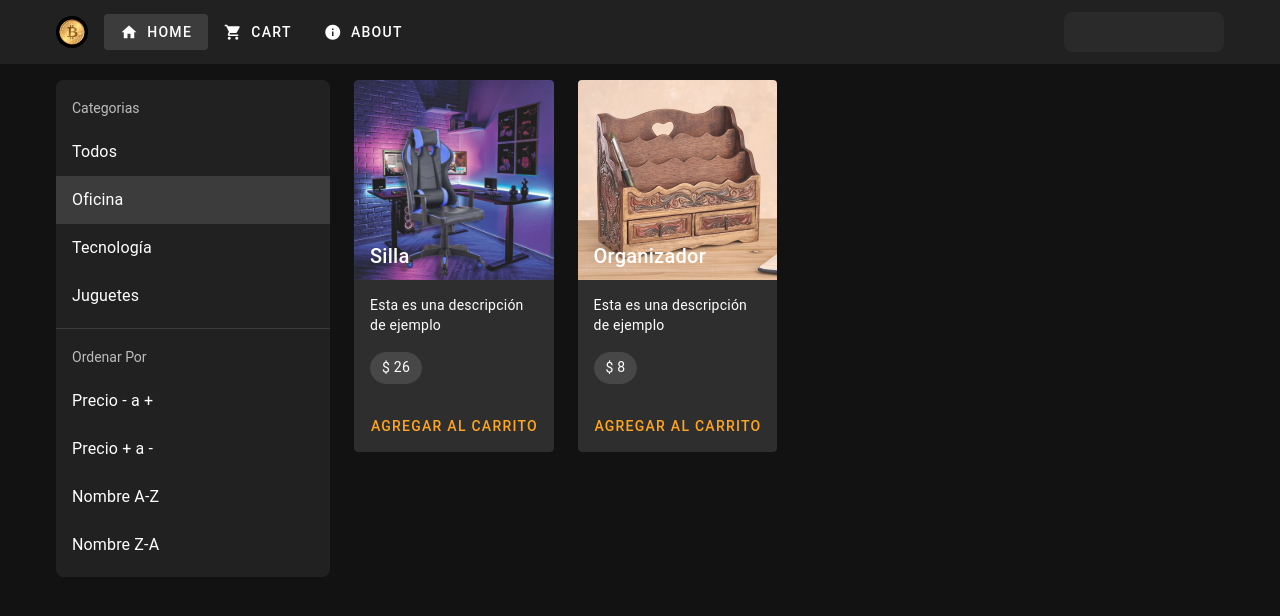
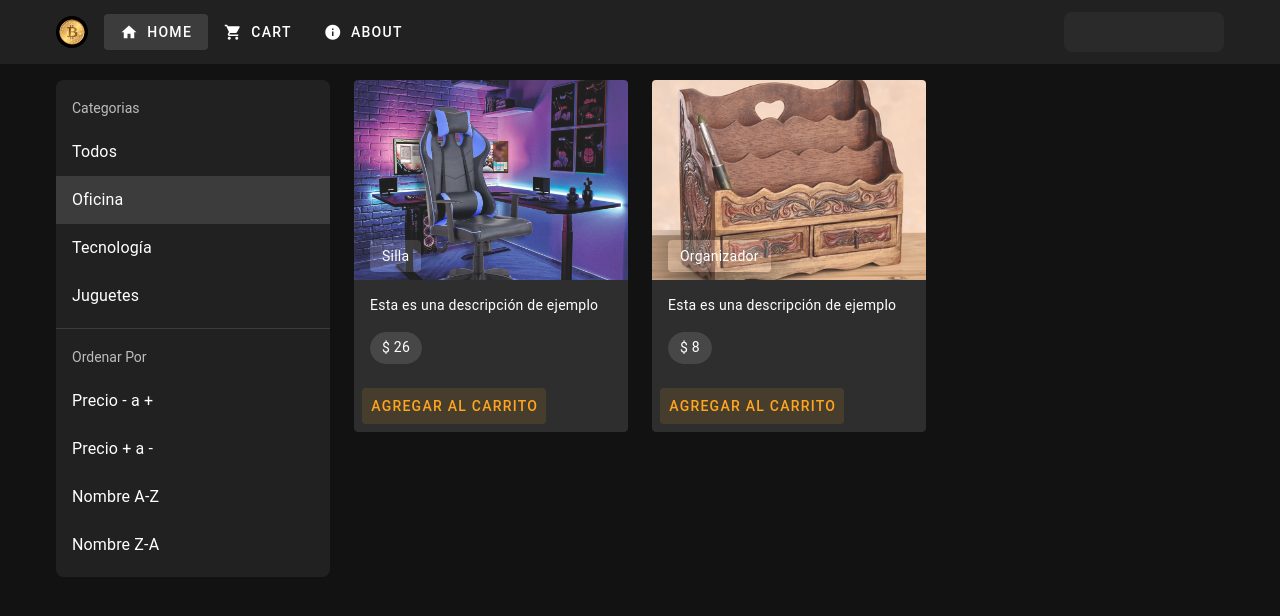
Before and after one commit to w0zner/vue-3-ecommerce, a Vue app: page /categories/1 in a window 1280 px wide. Shown: the top 616 px of the page. Built offline with nearby package versions, Linux system fonts and the light colour scheme.

Commit message:
Ajustes visuales finales

```diff
--- a/src/components/ProductCard.vue
+++ b/src/components/ProductCard.vue
@@ -35,15 +35,16 @@
 
 <template>
     <v-card  variant="tonal">
-
         <v-img class="align-end text-white"
-        height="200px"
-        :src="productImageUrl"
-        cover>
-        <v-card-title>{{ product.name }}</v-card-title>
+            height="200px"
+            :src="productImageUrl"
+            cover>
+            <v-card-title >
+                <v-chip label style="box-shadow: -1px 6px 51px 5px rgba(0,0,0,0.75);">
+                    {{ product.name }}
+                </v-chip>
+            </v-card-title>
         </v-img>
-
-
 
         <v-card-text>
             <p class="mb-4">Esta es una descripción de ejemplo</p>
@@ -51,12 +52,9 @@
         </v-card-text>
 
         <v-card-actions>
-            <v-btn @click="onClickAddProduct" color="orange">
+            <v-btn @click="onClickAddProduct" color="orange" variant="tonal">
                 Agregar al carrito
             </v-btn>
         </v-card-actions>
-
     </v-card>
-
-
 </template>
--- a/src/components/ProductList.vue
+++ b/src/components/ProductList.vue
@@ -36,7 +36,12 @@
         </div>
 
         <v-row v-else>
-            <v-col v-for="product in products" :key="product.id" cols="12" sm="6" md="4" lg="3">
+            <v-col cols="12"  v-if="products?.length === 0" >
+                <v-alert border="bottom" border-color="orange" elevation="2">
+                    <span class="d-flex justify-center align-center h-100" style="font-style: italic; color: lightgray; font-size: 14px;">No hay productos para esta sección.</span>
+                </v-alert>
+            </v-col>
+            <v-col v-else v-for="product in products" :key="product.id" cols="12" sm="6" md="4" lg="4">
                 <ProductCard  :product="product"/>
             </v-col>
         </v-row>
--- a/src/components/cart/SummaryCard.vue
+++ b/src/components/cart/SummaryCard.vue
@@ -35,19 +35,18 @@
                 </template>
 
                 <template v-slot:default="{ isActive }">
-                    <v-card class="mx-auto" title="Pedido Enviado con éxito!" subtitle="Que disfrute su compra!">
+                    <v-card class="mx-auto" title="Pedido Enviado con éxito!"  rounded="lg" prepend-icon="mdi-bullseye-arrow">
                         <template v-slot:append>
                             <v-icon color="orange" icon="mdi-check"></v-icon>
                         </template>
                         <v-card-text>
+                            <v-spacer></v-spacer>
                             <div>Su pedido ha sido creado en una pestaña nueva, siga los pasos hasta enviarlo por Whatsapp.</div>
 
                             <div></div>
                         </v-card-text>
-
-                    <v-card-actions>
-                        <v-spacer></v-spacer>
-
+                        <v-divider class="mt-2 mb-2"></v-divider>
+                        <v-card-actions class="mr-1 mb-1">
                             <v-btn color="orange" text="Aceptar" @click="isActive.value = false" variant="tonal" prepend-icon="mdi-robot-happy"/>
                         </v-card-actions>
                     </v-card>
--- a/src/components/left/CategoryOptions.vue
+++ b/src/components/left/CategoryOptions.vue
@@ -30,7 +30,7 @@
             </v-list-item-title>
         </v-list-item>
 
-        <v-progress-linear indeterminate v-if="loading" color="orange" />
+        <v-progress-linear indeterminate v-if="loading" color="green-lighten-1" />
 
         <v-list-item v-else v-for="category in categories" :key="category.id" link
             :active="$route.name === 'category' && Number($route.params.categoryId) === category.id" @click="goToCategory(category.id)">
--- a/src/views/AboutView.vue
+++ b/src/views/AboutView.vue
@@ -6,7 +6,7 @@
     <v-card-text>
       <p>Esta es una tienda online que te permite comprar productos en linea</p>
       <p>Si necesitas ayuda no dudes en contactarnos en:</p>
-      <p style="font-style: italic; color: orange">tiendaenlinea@gmail.com</p>
+      <span style="font-style: italic; color: orange">tiendaenlinea@gmail.com</span>
     </v-card-text>
   </v-card>
 </template>
```
Lines whose indentation alone changed are shown as unchanged.
